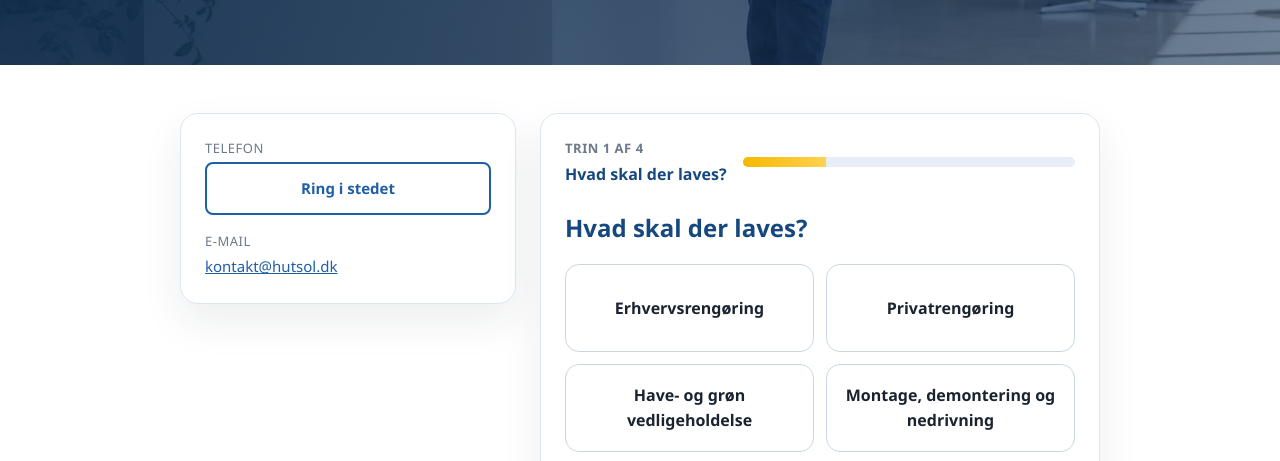
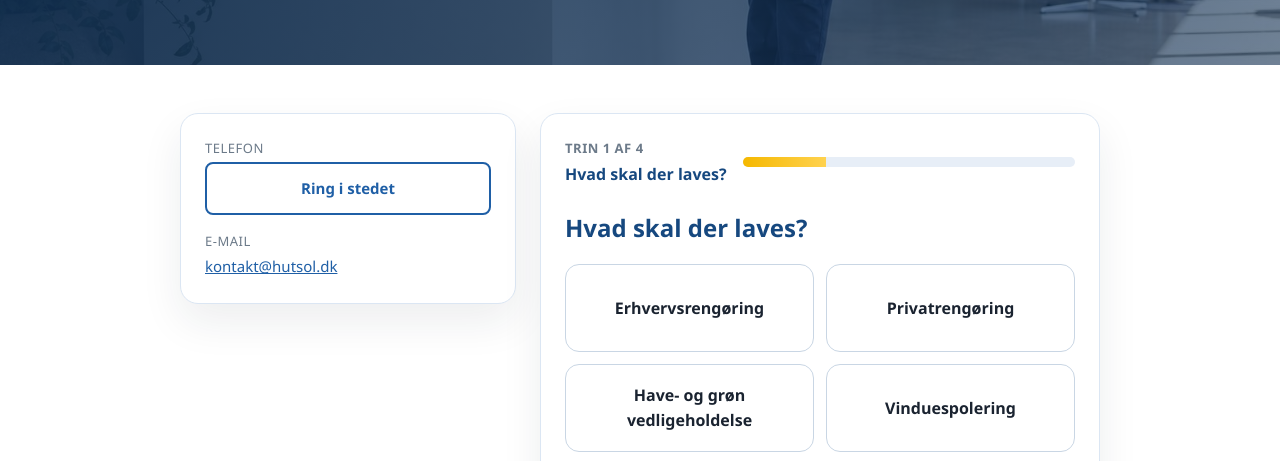
Before and after one commit to shurik305/hutsol-site, a plain HTML site: page bestil.html in a window 1280 px wide. Shown: the part 303-764 px from the top of the page. Drawn offline with Linux system fonts and the light colour scheme.

Commit message:
Remove montage and nedrivning from the service offering
Owner decision 14.11.2026: construction work (montage, nedrivning) is split
out to its own brand and site. hutsol.dk now covers cleaning, garden help
and window cleaning only.

- index.html: service card, form option, meta description, og:description
- bestil.html: booking wizard radio option
- om-os.html: service card
- llms.txt: service line

Garden waste removal (bortkoersel af haveaffald) is unchanged: it is part of
havehjaelp, not demolition.

Co-Authored-By: Claude Opus 5 <noreply@anthropic.com>

```diff
--- a/bestil.html
+++ b/bestil.html
@@ -157,10 +157,6 @@
             <label class="service-card">
               <input type="radio" name="service" value="Have- og grøn vedligeholdelse" required>
               <span>Have- og grøn vedligeholdelse</span>
-            </label>
-            <label class="service-card">
-              <input type="radio" name="service" value="Montage, demontering og nedrivning" required>
-              <span>Montage, demontering og nedrivning</span>
             </label>
             <label class="service-card">
               <input type="radio" name="service" value="Vinduespolering" required>
```
Also changed, not shown: index.html (+2 -4 lines), om-os.html (+0 -1 lines), llms.txt.
